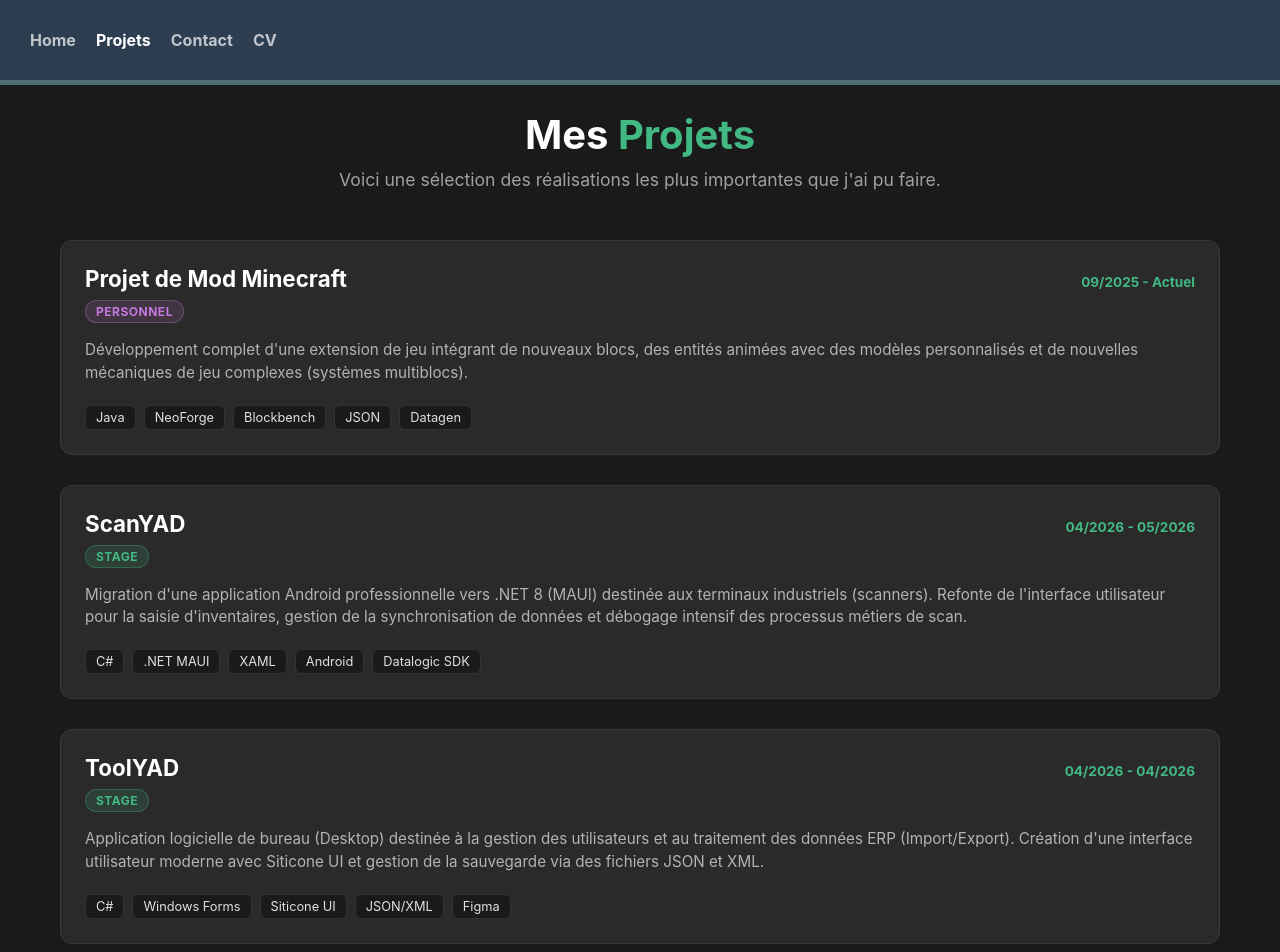
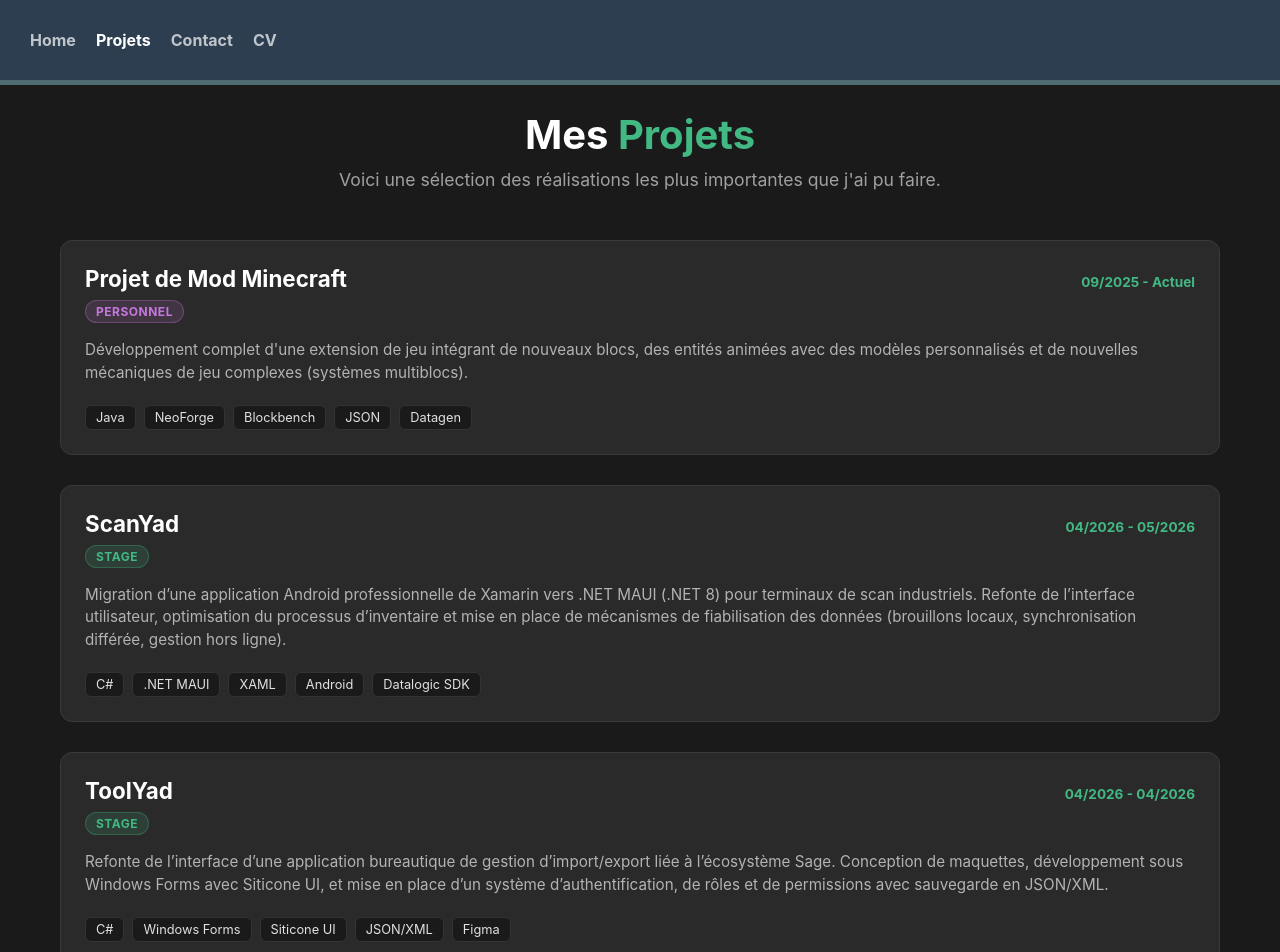
Before and after one commit to Guillaume-Btn/Portfolio, a Vue app: page /projects in a window 1280 px wide. Shown: the top 952 px of the page. Built offline with nearby package versions, Linux system fonts and the light colour scheme.

Commit message:
modif description scanyad et toolyad

```diff
--- a/src/views/ProjectsView.vue
+++ b/src/views/ProjectsView.vue
@@ -13,20 +13,20 @@ const myProjects: Project[] = [
   },
   {
     id: 2,
-    title: 'ScanYAD',
+    title: 'ScanYad',
     date: '04/2026 - 05/2026',
     context: 'Stage',
     description:
-      "Migration d'une application Android professionnelle vers .NET 8 (MAUI) destinée aux terminaux industriels (scanners). Refonte de l'interface utilisateur pour la saisie d'inventaires, gestion de la synchronisation de données et débogage intensif des processus métiers de scan.",
+       "Migration d’une application Android professionnelle de Xamarin vers .NET MAUI (.NET 8) pour terminaux de scan industriels. Refonte de l’interface utilisateur, optimisation du processus d’inventaire et mise en place de mécanismes de fiabilisation des données (brouillons locaux, synchronisation différée, gestion hors ligne).",
     technologies: ['C#', '.NET MAUI', 'XAML', 'Android', 'Datalogic SDK'],
   },
   {
     id: 3,
-    title: 'ToolYAD',
+    title: 'ToolYad',
     date: '04/2026 - 04/2026',
     context: 'Stage',
     description:
-      "Application logicielle de bureau (Desktop) destinée à la gestion des utilisateurs et au traitement des données ERP (Import/Export). Création d'une interface utilisateur moderne avec Siticone UI et gestion de la sauvegarde via des fichiers JSON et XML.",
+      "Refonte de l’interface d’une application bureautique de gestion d’import/export liée à l’écosystème Sage. Conception de maquettes, développement sous Windows Forms avec Siticone UI, et mise en place d’un système d’authentification, de rôles et de permissions avec sauvegarde en JSON/XML.",
     technologies: ['C#', 'Windows Forms', 'Siticone UI', 'JSON/XML', 'Figma'],
   },
   {
```
